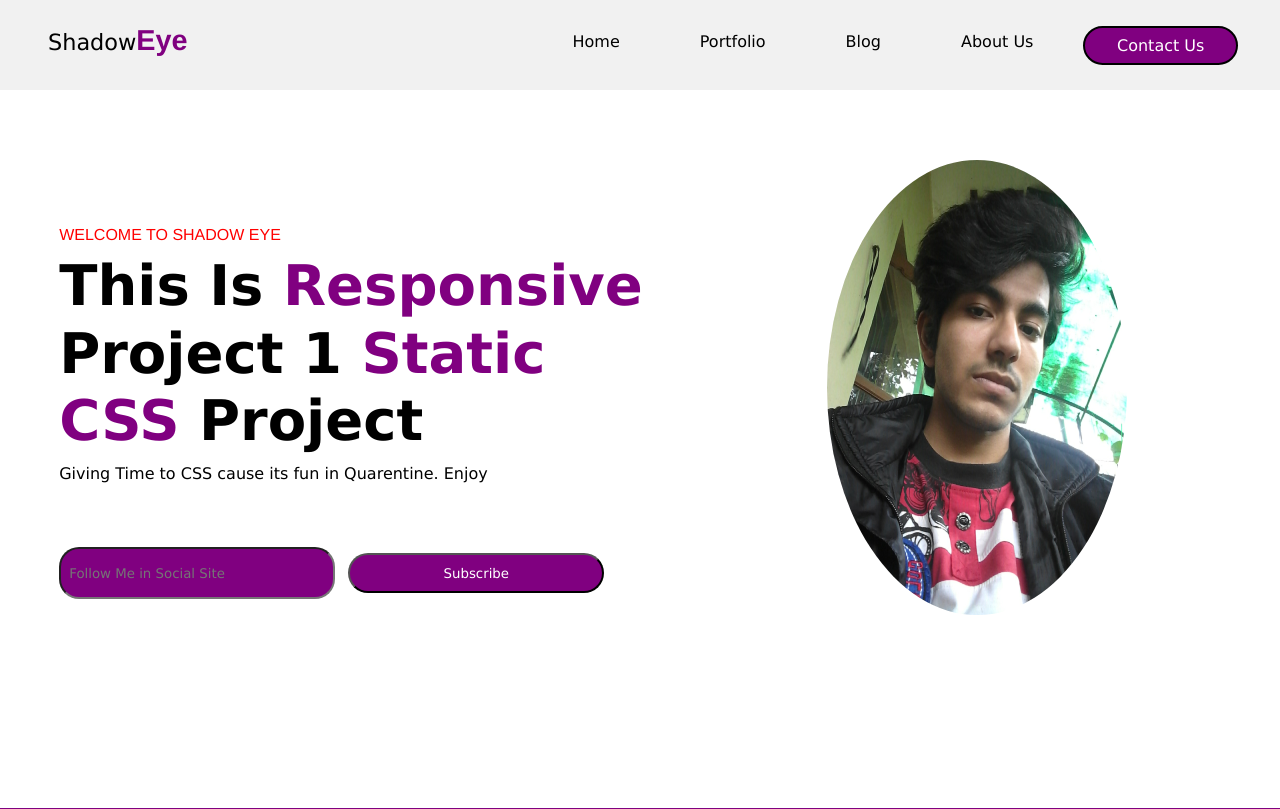
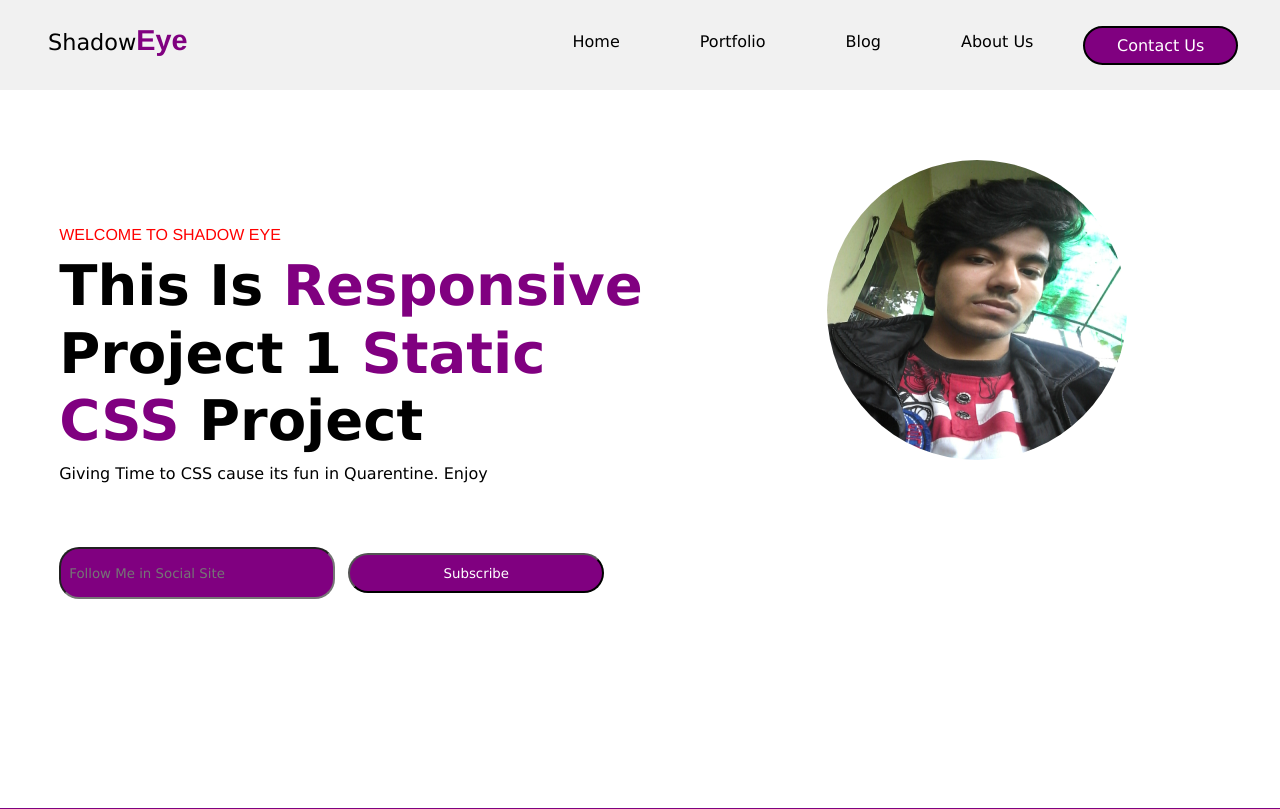
Before and after one commit to bishalkharell/css-responsive-project-1, a PHP site: page / in a window 1280 px wide. Shown: the top 809 px of the page. Run offline with PHP 8.4, Linux system fonts and the light colour scheme.

Commit message:
profilepic Update

```diff
--- a/css/main.css
+++ b/css/main.css
@@ -172,6 +172,8 @@ li:not(:last-child) a:hover{
     overflow-x: hidden;
     overflow-y: hidden;
     text-align:center;
+    width:300px;
+    height:300px;
 }
 
 .header-image img{
```
